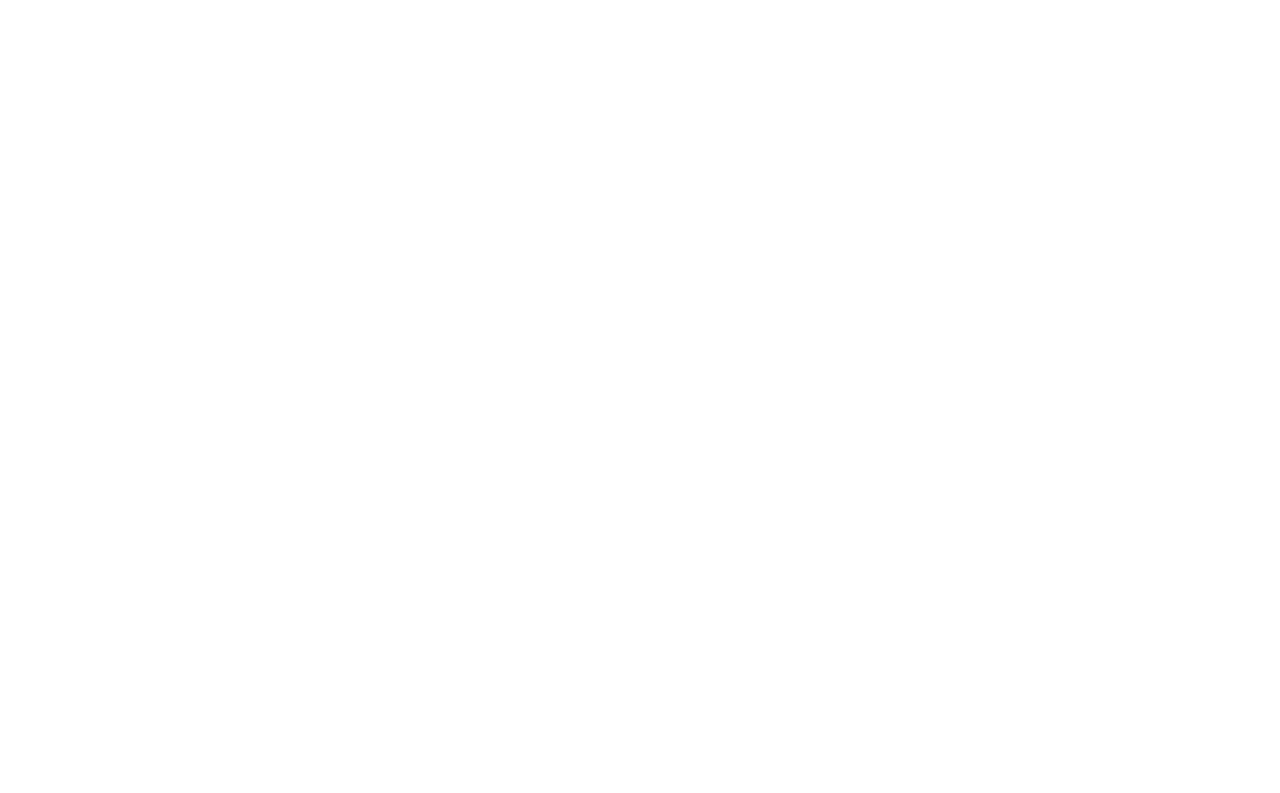
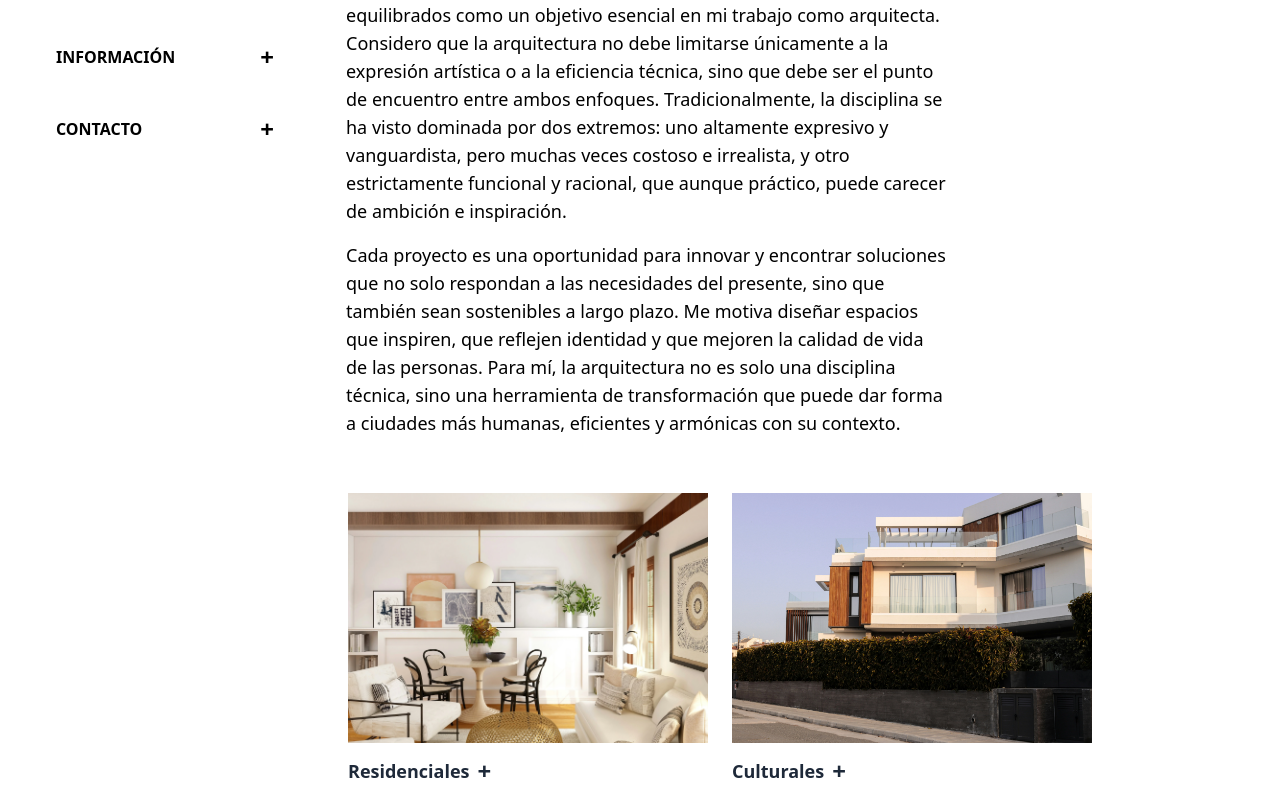
Before and after one commit to Soy-Mauricio/ArquiMelissa, a React (Vite) app: page /proyects in a window 1280 px wide. Before the commit this address had no page. Shown: the part 207-1000 px from the top of the page. Before the commit the page ends 800 px from the top, so only its background shows below. Built offline with nearby package versions, Linux system fonts and the light colour scheme.

Commit message:
Creación de vista Proyectos

```diff
--- a/src/App.tsx
+++ b/src/App.tsx
@@ -4,6 +4,7 @@
 import ScrollToTop from './layouts/Scroll';
 import Home from './pages/Home';
 import Information from './pages/Information';
+import Proyects from './pages/Proyects';
 
 const App: React.FC = () => {
   return (
@@ -12,6 +13,7 @@
       <Routes>
         <Route path="/home" element={<Home />} />
         <Route path="/information" element={<Information />} />
+        <Route path="/proyects" element={<Proyects />} />
       </Routes>
     </Router>
   );
--- a/src/components/Navbar/Navbar.tsx
+++ b/src/components/Navbar/Navbar.tsx
@@ -9,9 +9,10 @@
     {
       title: "PROYECTOS",
       links: [
-        { name: "Todos", path: "/interiores" },
+        { name: "Todos", path: "/Proyects#todos" },
         { name: "Interiores", path: "/interiores" },
         { name: "Comerciales", path: "/comerciales" },
+        { name: "Culturales", path: "/culturales" },
       ],
     },
     {
--- /dev/null
+++ b/src/pages/Proyects.tsx
@@ -0,0 +1,63 @@
+import React, { useEffect } from "react";
+import { useLocation } from "react-router-dom";
+import MainLayout from "../layouts/MainLayout";
+import ImageSlider from "../components/Slide/ImageSlider";
+import Info from "../components/Props/SectInformation";
+
+const slidesOne = [
+    {
+      image: "/src/assets/img/Imagen-Uno.webp",
+      title: "Interiores",
+      description: "Un edificio con diseño vanguardista y tecnología eficiente.",
+    },
+    {
+      image: "/src/assets/img/Imagen-Cuatro.webp",
+      title: "Residenciales",
+      description: "Diseño innovador para un centro comercial ecológico.",
+    },
+    {
+      image: "/src/assets/img/Imagen-Tres.webp",
+      title: "Culturales",
+      description: "Este es un proyecto de vivienda moderna con diseño sostenible.",
+    },
+  ];
+
+
+const Proyects: React.FC = () => {
+
+  const location = useLocation();
+
+  useEffect(() => {
+    if (location.hash) {
+      const element = document.getElementById(location.hash.substring(1));
+      if (element) {
+        element.scrollIntoView({ behavior: "smooth" });
+      }
+    }
+  }, [location]);
+
+
+  return (
+    <MainLayout>
+
+      <section className="mx-auto lg:px-10 md:px-8 px-6">
+
+        <div id="todos">
+          <Info
+              title="PROYECTOS"
+              content={[
+              "Asumo la creación de espacios social, económica y ambientalmente equilibrados como un objetivo esencial en mi trabajo como arquitecta. Considero que la arquitectura no debe limitarse únicamente a la expresión artística o a la eficiencia técnica, sino que debe ser el punto de encuentro entre ambos enfoques. Tradicionalmente, la disciplina se ha visto dominada por dos extremos: uno altamente expresivo y vanguardista, pero muchas veces costoso e irrealista, y otro estrictamente funcional y racional, que aunque práctico, puede carecer de ambición e inspiración.",
+              "Cada proyecto es una oportunidad para innovar y encontrar soluciones que no solo respondan a las necesidades del presente, sino que también sean sostenibles a largo plazo. Me motiva diseñar espacios que inspiren, que reflejen identidad y que mejoren la calidad de vida de las personas. Para mí, la arquitectura no es solo una disciplina técnica, sino una herramienta de transformación que puede dar forma a ciudades más humanas, eficientes y armónicas con su contexto.",
+              ]}
+          />
+
+          <ImageSlider slides={slidesOne} />
+        </div>
+
+      </section>
+
+    </MainLayout>
+  );
+};
+
+export default Proyects;
```
